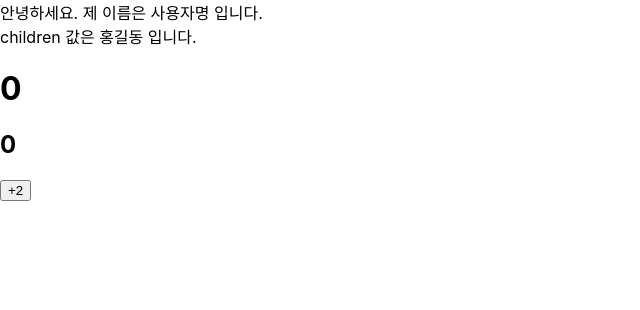
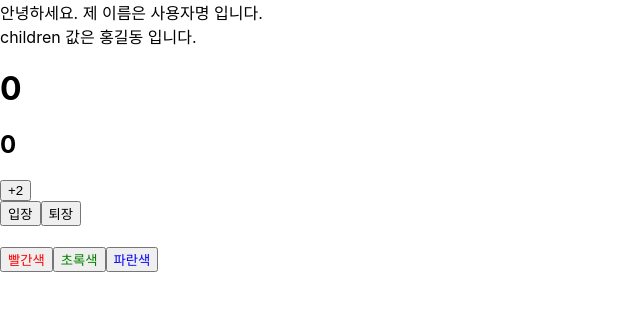
Before and after one commit to hyChunjae2023/react2025, a React (Create React App) app in the folder hello-react/: page / in a window 1280 px wide. Shown: the top 310 px of the page, without its empty margins (0-640 px from the left). Built offline with nearby package versions, Linux system fonts and the light colour scheme.

Commit message:
useState Hook

```diff
--- a/hello-react/src/App.js
+++ b/hello-react/src/App.js
@@ -1,12 +1,14 @@
 import './App.css';
 import MyComponent from './Components/MyComponent';
 import Counter from './Components/Counter';
+import Say from './Components/Say';
 
 const App = () => {
   return (
     <div>
       <MyComponent>홍길동</MyComponent>
       <Counter />
+      <Say />
     </div>
   )
 }
--- /dev/null
+++ b/hello-react/src/Components/Say.js
@@ -0,0 +1,27 @@
+import { useState } from 'react';
+
+/** Hooks : 함수형 컴포넌트에서 state, lifecycle 기능을 연동할수 있게 해주는 함수 */
+/** props : 부모 컴포넌트가 설정하고 자식은 읽기만 가능(단, 자식 컴포넌트에서 특정 이벤트 발생시 부모 컴포넌트의 메시지 호출하여 props 변경 가능) */
+/** state : 컴포넌트 자체 데이터로 컴포넌트 내부에서 업데이트 가능 */
+/** v16.8 이후 함수 컴포넌트에서 useState 함수통해 state 사용 가능 */
+/** useState('초깃값') : 배열의 첫번째 요소-현재상태, 배열의 두번째 오소-상태변경함수 */
+/** state 의 배열이나 객체 업데이트시, 사본을 만들어 사본의 값을 업데이트한 후, 그 사본의 상태를 세터 함수를 통해 업데이트트  */
+const Say = () => {
+    const [ message, setMessage ] = useState('');
+    const [ color, setColor ] = useState('black');
+    const onClickEnter = () => setMessage('안녕하세요!');
+    const onClickLeave = () => setMessage('안녕히 가세요!');
+
+    return (
+        <div>
+            <button onClick={onClickEnter}>입장</button>
+            <button onClick={onClickLeave}>퇴장</button>
+            <h1 style={{color}}>{message}</h1>
+            <button style={{color: 'red'}} onClick={() => setColor('red')}>빨간색</button>
+            <button style={{color: 'green'}} onClick={() => setColor('green')}>초록색</button>
+            <button style={{color: 'blue'}} onClick={() => setColor('blue')}>파란색</button>
+        </div>
+    )
+}
+
+export default Say;
```
